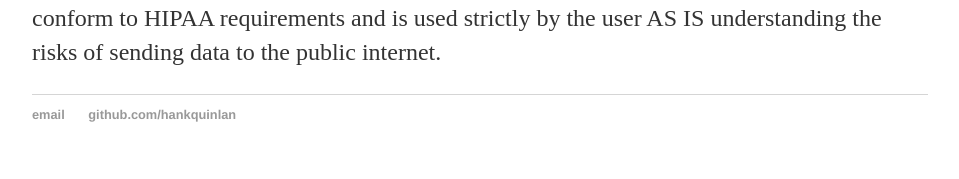
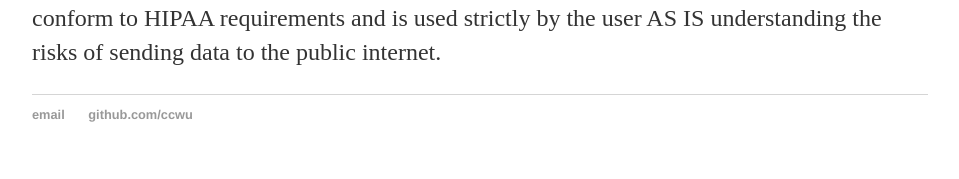
Before and after one commit to ccwu/ccwu.github.io, a Jekyll site: the page built from privacy.html, in a window 1280 px wide. Shown: the part 782-961 px from the top of the page, without its empty margins (160-1119 px from the left). Built offline with Jekyll 4.4.1, drawn with Linux system fonts in a browser that asks for light colours.

Commit message:
Update default.html

```diff
--- a/_layouts/default.html
+++ b/_layouts/default.html
@@ -22,7 +22,7 @@
 			<footer>
 	    		<ul>
 	        		<li><a href="mailto:ccwu@mac.com">email</a></li>
-	        		<li><a href="https://github.com/ccwu">github.com/hankquinlan</a></li>
+	        		<li><a href="https://github.com/ccwu">github.com/ccwu</a></li>
 				</ul>
 			</footer>
 		</body>
```
